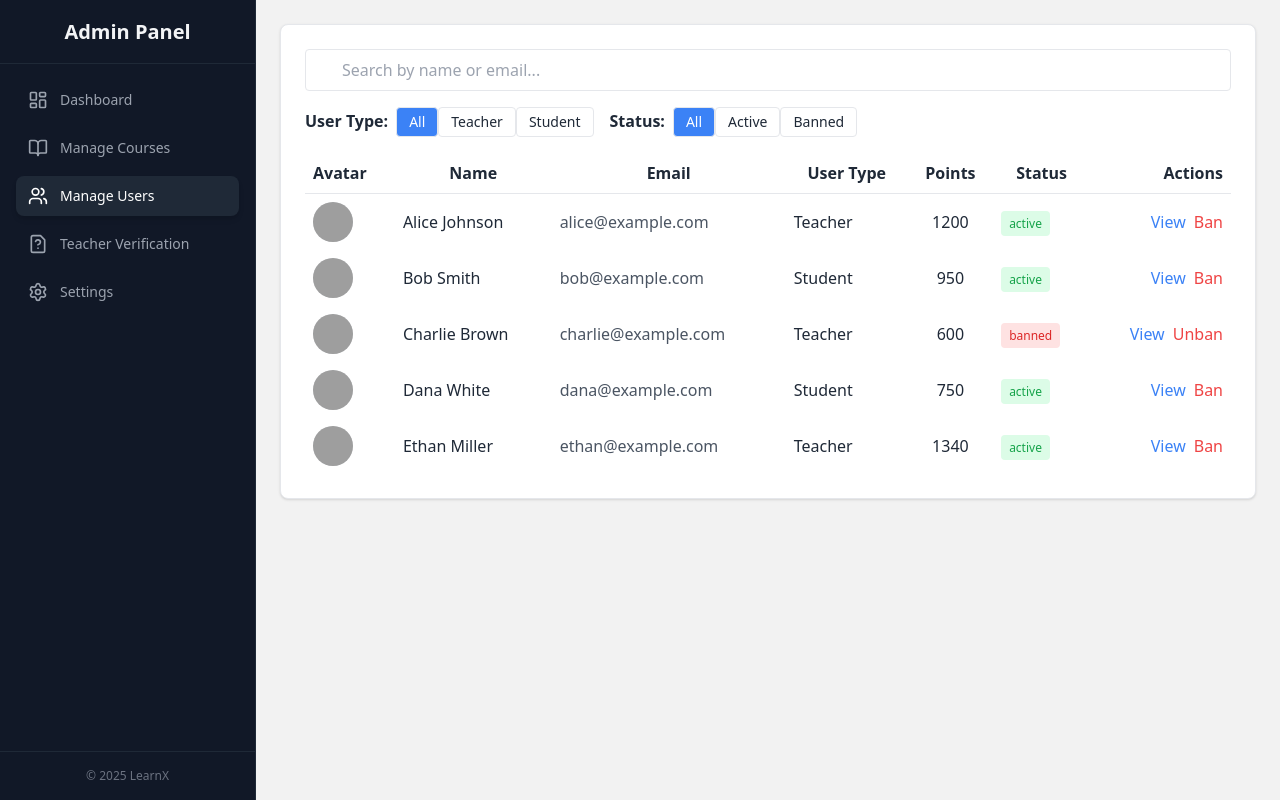
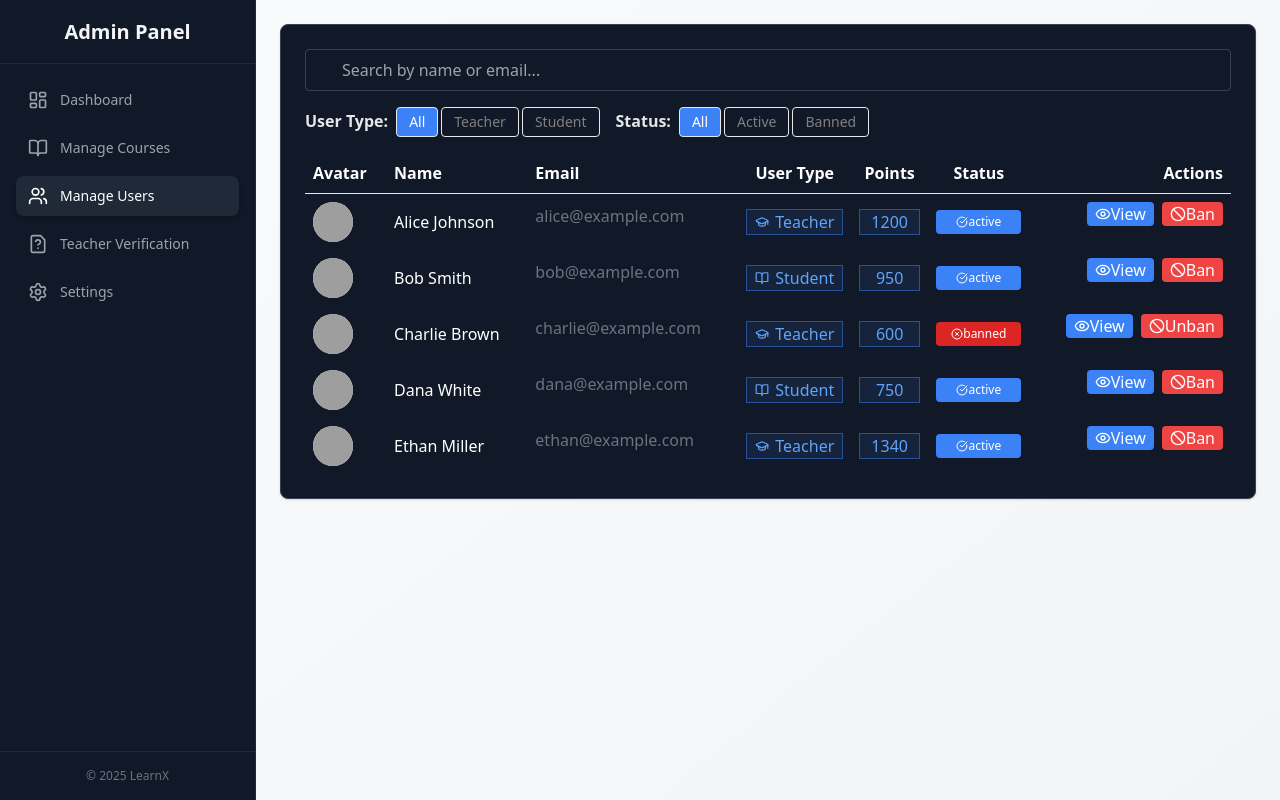
Before and after one commit to sayedpalestine7/MindQuest, a React (Vite) app in the folder frontend/: page /admin/users in a window 1280 px wide. Built offline with nearby package versions, Linux system fonts and the light colour scheme; grey boxes are pictures that could not be loaded.

Commit message:
finish ManageUsers page style

```diff
--- a/frontend/src/components/Admin/ManageUsers.jsx
+++ b/frontend/src/components/Admin/ManageUsers.jsx
@@ -6,7 +6,7 @@ function ManageUsers() {
     <div className="flex min-h-screen bg-base-200">
 
       <Sidebar />
-      <div className="flex-1 p-6 ">
+      <div className="flex-1 p-6 bg-gradient-to-br from-gray-50 to-gray-100 dark:from-gray-900 dark:to-gray-800">
 
         <UsersTable/>
 
--- a/frontend/src/components/Admin/ManageVerification.jsx
+++ b/frontend/src/components/Admin/ManageVerification.jsx
@@ -133,7 +133,7 @@ function ManageQuizzes() {
           <input
             type="text"
             placeholder="Search by name, email, or specialization..."
-            className="w-full border rounded px-4 py-2"
+            className="w-full border border-gray-700 rounded px-4 py-2 pl-9 bg-gray-900"
             value={searchQuery}
             onChange={(e) => setSearchQuery(e.target.value)}
           />
--- a/frontend/src/components/Admin/users/FilterBar.jsx
+++ b/frontend/src/components/Admin/users/FilterBar.jsx
@@ -5,17 +5,17 @@ export function FilterBar({ userTypeFilter, setUserTypeFilter, statusFilter, set
   return (
     <div className="flex flex-wrap gap-4 mt-4">
       <div>
-        <span className="font-semibold mr-2">User Type:</span>
-        <button onClick={() => setUserTypeFilter("all")} className={`${btn} ${userTypeFilter === "all" ? active : ""}`}>All</button>
-        <button onClick={() => setUserTypeFilter("teacher")} className={`${btn} ${userTypeFilter === "teacher" ? active : ""}`}>Teacher</button>
-        <button onClick={() => setUserTypeFilter("student")} className={`${btn} ${userTypeFilter === "student" ? active : ""}`}>Student</button>
+        <span className="font-semibold text-gray-200 mr-2">User Type:</span>
+        <button onClick={() => setUserTypeFilter("all")} className={`${btn} ${userTypeFilter === "all" ? active : ""}`} style={{ color: userTypeFilter === "all" ? 'white' : 'gray' , marginRight: '3px'}}>All</button>
+        <button onClick={() => setUserTypeFilter("teacher")} className={`${btn} ${userTypeFilter === "teacher" ? active : ""}`} style={{ color: userTypeFilter === "teacher" ? 'white' : 'gray', marginRight: '3px' }}>Teacher</button>
+        <button onClick={() => setUserTypeFilter("student")} className={`${btn} ${userTypeFilter === "student" ? active : ""}`} style={{ color: userTypeFilter === "student" ? 'white' : 'gray' }}>Student</button>
       </div>
 
       <div>
-        <span className="font-semibold mr-2">Status:</span>
-        <button onClick={() => setStatusFilter("all")} className={`${btn} ${statusFilter === "all" ? active : ""}`}>All</button>
-        <button onClick={() => setStatusFilter("active")} className={`${btn} ${statusFilter === "active" ? active : ""}`}>Active</button>
-        <button onClick={() => setStatusFilter("banned")} className={`${btn} ${statusFilter === "banned" ? active : ""}`}>Banned</button>
+        <span className="font-semibold text-gray-200 mr-2">Status:</span>
+        <button onClick={() => setStatusFilter("all")} className={`${btn} ${statusFilter === "all" ? active : ""}`} style={{ color: statusFilter === "all" ? 'white' : 'gray' , marginRight: '3px'}}>All</button>
+        <button onClick={() => setStatusFilter("active")} className={`${btn} ${statusFilter === "active" ? active : ""}`} style={{ color: statusFilter === "active" ? 'white' : 'gray' , marginRight: '3px'}}>Active</button>
+        <button onClick={() => setStatusFilter("banned")} className={`${btn} ${statusFilter === "banned" ? active : ""}`} style={{ color: statusFilter === "banned" ? 'white' : 'gray' }}>Banned</button>
       </div>
     </div>
   )
--- a/frontend/src/components/Admin/users/SearchBar.jsx
+++ b/frontend/src/components/Admin/users/SearchBar.jsx
@@ -6,7 +6,7 @@ export function SearchBar({ searchQuery, setSearchQuery }) {
         placeholder="Search by name or email..."
         value={searchQuery}
         onChange={(e) => setSearchQuery(e.target.value)}
-        className="w-full border rounded px-4 py-2 pl-9"
+        className="w-full border border-gray-700 rounded px-4 py-2 pl-9 bg-gray-900 text-gray-100"
       />
     </div>
   )
--- a/frontend/src/components/Admin/users/UserRow.jsx
+++ b/frontend/src/components/Admin/users/UserRow.jsx
@@ -1,3 +1,4 @@
+import {GraduationCap ,BookOpen ,CheckCircle ,XCircle ,Eye ,Ban} from 'lucide-react'
 export function UserRow({ user, onView, onBan }) {
     if (!user) return null; // ⛔ Skip rendering if user is undefined
 
@@ -9,6 +10,7 @@ export function UserRow({ user, onView, onBan }) {
 
   return (
     <>
+    {/* Avatar */}
       <td className="p-2">
         <div className="w-10 h-10 bg-gray-200 rounded-full flex items-center justify-center">
           {user.avatar ? (
@@ -18,23 +20,37 @@ export function UserRow({ user, onView, onBan }) {
           )}
         </div>
       </td>
-      <td className="p-2 font-medium">{user.name}</td>
-      <td className="p-2 text-gray-600">{user.email}</td>
-      <td className="p-2 capitalize">{user.userType}</td>
-      <td className="p-2 text-center">{user.points}</td>
+      {/* Name */}
+      <td className="p-2 font-medium text-white">{user.name}</td>
+      {/* Email */}
+      <td className="p-2 text-gray-500 flex justify-start ">{user.email}</td>
+      {/* User Type	 */}
+      <td className="p-2 capitalize">
+          {user.userType=== "teacher"?(
+            <span className="gap-1.5 border-blue-500/50 bg-blue-500/10 text-blue-400 flex justify-center items-center border"> <GraduationCap className="h-3.5 w-3.5"/>Teacher</span>
+          ):(
+            <span className="gap-1.5 border-blue-500/50 bg-blue-500/10 text-blue-400 flex justify-center items-center border"> <BookOpen className="h-3.5 w-3.5" />Student</span>
+          )}
+      </td>
+      {/* Points */}
+      <td className="p-2 text-center"><span className='gap-1.5 border-blue-500/50 bg-blue-500/10 text-blue-400 flex justify-center items-center border'>{user.points}</span></td>
+      {/* Status */}
       <td className="p-2">
         <span
-          className={`px-2 py-1 text-xs rounded ${
-            user.status === "active" ? "bg-green-100 text-green-600" : "bg-red-100 text-red-600"
+          className={`px-2 py-1 text-xs rounded flex justify-center items-center ${
+            user.status === "active" ? "bg-blue-500 text-white" : "bg-red-600 text-white"
           }`}
         >
+          {user.status === "active" ? <CheckCircle className="h-3 w-3"/> :<XCircle className="h-3 w-3" /> }
+
           {user.status}
         </span>
       </td>
-      <td className="p-2 text-right space-x-2">
-        <button onClick={onView} className="text-blue-500 hover:underline">View</button>
-        <button onClick={onBan} className="text-red-500 hover:underline">
-          {user.status === "banned" ? "Unban" : "Ban"}
+      {/* Actions */}
+      <td className="p-2 text-right space-x-2 flex justify-end">
+        <button onClick={onView} className="bg-blue-500 px-2 text-white rounded hover:bg-blue-700 flex justify-center items-center"><Eye className="h-4 w-4" />View</button>
+        <button onClick={onBan} className="bg-red-500 px-2 text-white rounded hover:bg-red-700 flex justify-center items-center">
+          <Ban className="h-4 w-4" />{user.status === "banned" ? "Unban" : "Ban"}
         </button>
       </td>
     </>
--- a/frontend/src/components/Admin/users/UsersTable.jsx
+++ b/frontend/src/components/Admin/users/UsersTable.jsx
@@ -112,7 +112,7 @@ function UsersTable() {
   if (loading) return <div className="p-8 text-center">Loading...</div>
 
   return (
-    <div className="p-6 border rounded-lg bg-white shadow">
+    <div className="p-6 border border-gray-700 rounded-lg bg-gray-900 shadow ">
       <SearchBar searchQuery={searchQuery} setSearchQuery={setSearchQuery} />
       <FilterBar
         userTypeFilter={userTypeFilter}
@@ -123,14 +123,14 @@ function UsersTable() {
 
       <table className="w-full mt-4 border-collapse">
         <thead>
-          <tr className="border-b">
-            <th className="p-2 text-left">Avatar</th>
-            <th className="p-2 cursor-pointer" onClick={() => handleSort("name")}>Name</th>
-            <th className="p-2">Email</th>
+          <tr className="border-b text-white">
+            <th className="p-2 text-start">Avatar</th>
+            <th className="p-2 cursor-pointer text-start" onClick={() => handleSort("name")}>Name</th>
+            <th className="p-2 text-start">Email</th>
             <th className="p-2">User Type</th>
             <th className="p-2 cursor-pointer" onClick={() => handleSort("points")}>Points</th>
             <th className="p-2">Status</th>
-            <th className="p-2 text-right">Actions</th>
+            <th className="p-2 text-end">Actions</th>
           </tr>
         </thead>
         <tbody>
```
